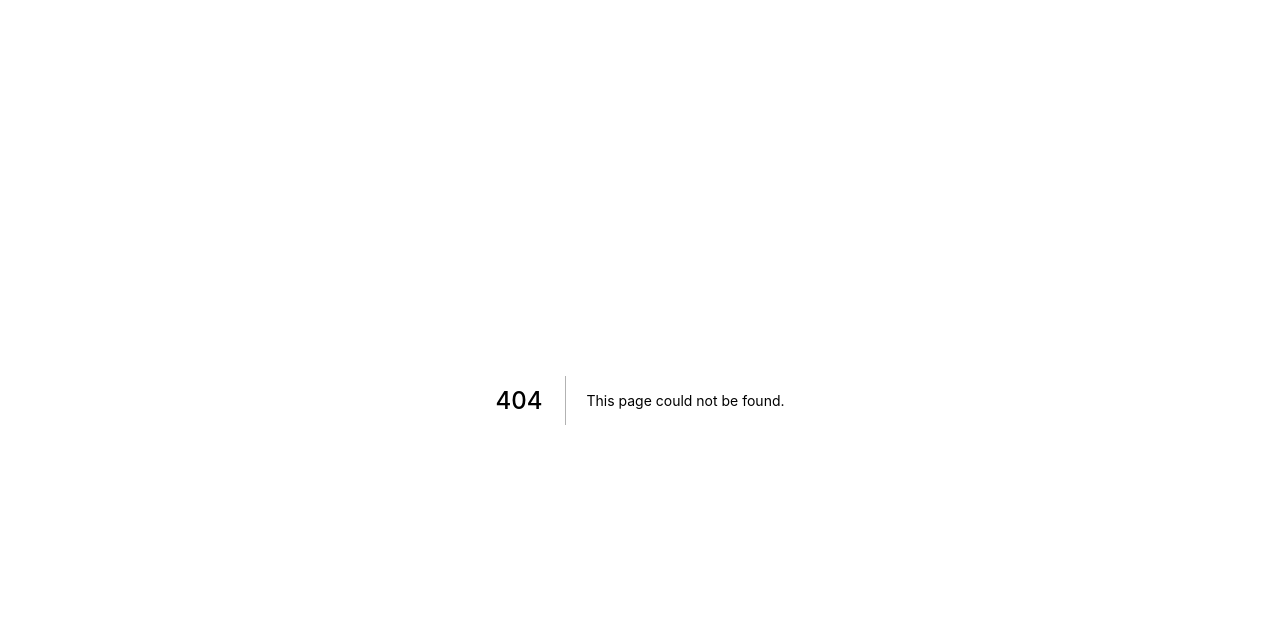
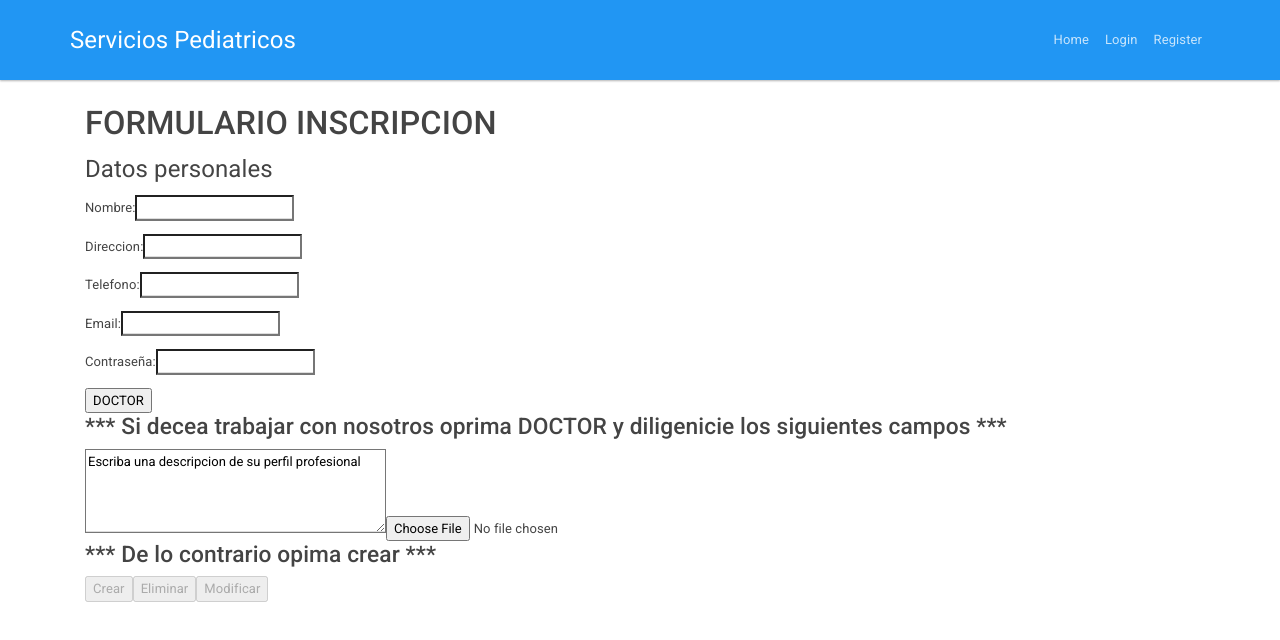
Before and after one commit to jeimmykth/react-servicios-pediatricos, a Next.js app: page /Register in a window 1280 px wide. Before the commit this address had no page. Shown: the top 640 px of the page. Built offline with nearby package versions, Linux system fonts and the light colour scheme.

Commit message:
Se crean pages y componente para Register

```diff
--- a/components/Navbar.js
+++ b/components/Navbar.js
@@ -12,6 +12,9 @@ const Navbar = () => (
           <li className="nav-item">
             <Link href="/login"><a className="nav-link">Login</a></Link>
           </li>
+          <li className="nav-item">
+            <Link href="/Register"><a className="nav-link">Register</a></Link>
+          </li>
         </ul>
       </div>
     </div>
--- /dev/null
+++ b/components/Register.js
@@ -0,0 +1,41 @@
+import Layout from '../components/Layout';
+
+
+const Sigin = () => (
+
+      <div>
+
+
+        <h1>FORMULARIO INSCRIPCION</h1>
+        <div>
+          <fieldset>
+            <legend>Datos personales</legend>
+              <p>Nombre:
+                  <input type="text" name="nombre" required/></p>
+              <p>Direccion:
+                  <input type="text" name="direccion" required/></p>
+              <p>Telefono:
+                  <input type="text" name="telefono" required/></p>
+              <p>Email:
+                <input type="text" name="email" required/></p>
+              <p>Contraseña:
+                  <input type="password" name="password" minlength="6"/></p>
+          </fieldset>
+        </div>
+
+        <div>
+          <input type="button" value="DOCTOR"></input>
+            <h3>***   Si decea trabajar con nosotros oprima DOCTOR y diligenicie los siguientes campos  ***</h3>
+              <textarea name="texto" rows="4" cols="40">Escriba una descripcion de su perfil profesional</textarea>
+              <input type="file" name="seleccione HV"></input>
+
+            <h3>***    De lo contrario opima crear   ***</h3>
+            <input type="submit" value="Crear" disabled></input>
+            <input type="submit" value="Eliminar" disabled></input>
+            <input type="submit" value="Modificar" disabled></input>
+        </div>
+
+      </div>
+
+  );
+  export default Sigin;
--- /dev/null
+++ b/pages/Register.js
@@ -0,0 +1,16 @@
+import Layout from '../components/Layout';
+import Register from '../components/Register';
+
+const Index = (props) => (
+  <Layout>
+    <Register/>
+  </Layout>
+);
+
+Index.getInitialProps = async function() {
+  return {
+      data: {}
+  }
+}
+
+export default Index;
```
